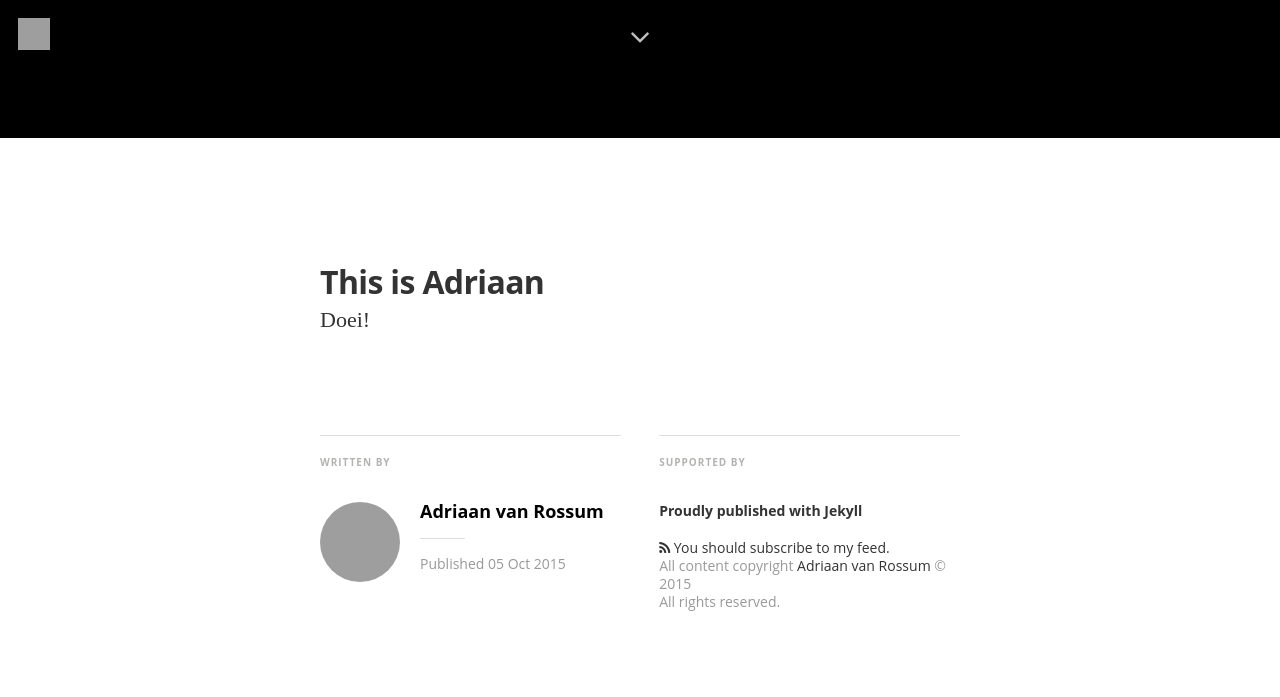
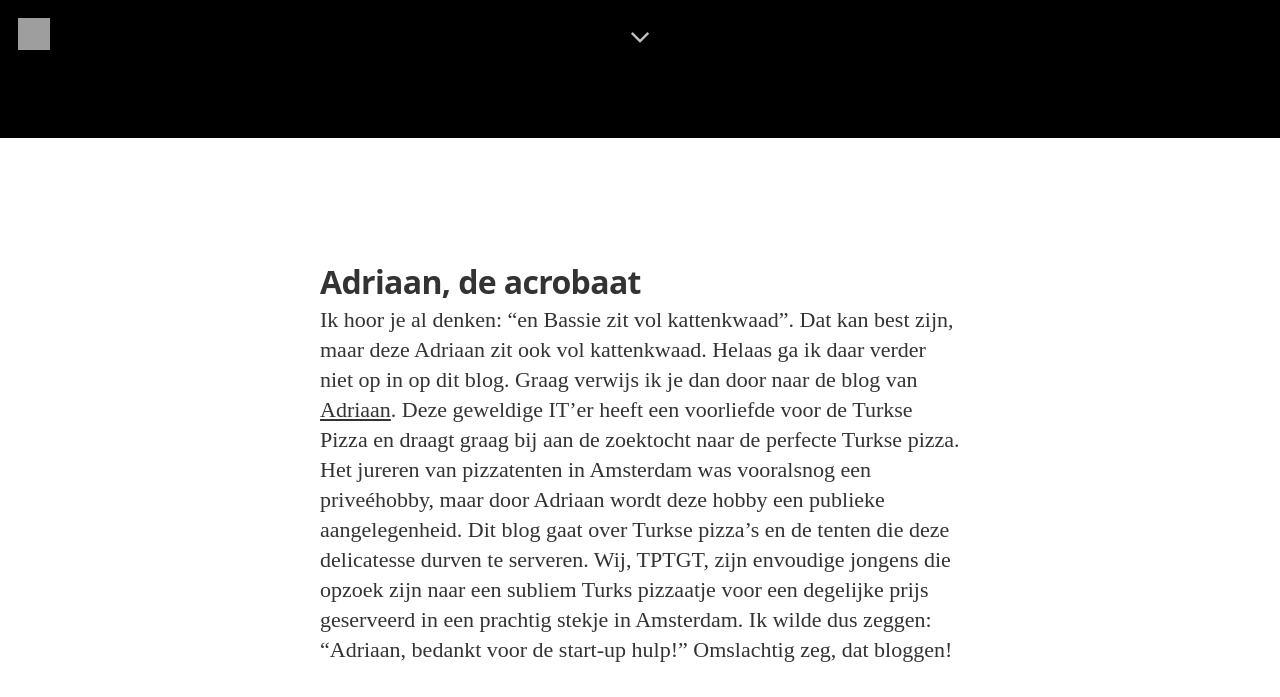
Before and after one commit to netwerken/tptgt, a Jekyll site: the page built from _posts/2015-10-04-adriaan-is-baas.md, in a window 1280 px wide and 900 px high, scrolled down 762 px, cut to the strip 0-697 px from the top of the window. Built offline with Jekyll 4.4.1, drawn with Linux system fonts in a browser that asks for light colours; nearby versions of some CDN libraries; some web fonts are replaced; Markdown is read by kramdown in place of the engine named in the settings; some of the changed text lies outside the part shown; grey boxes are pictures that could not be loaded.

Commit message:
Update 2015-10-04-adriaan-is-baas.md
Aed Bedankt

```diff
--- a/_posts/2015-10-04-adriaan-is-baas.md
+++ b/_posts/2015-10-04-adriaan-is-baas.md
@@ -9,6 +9,6 @@ tags:
 image: https://cloud.githubusercontent.com/assets/14966904/10270432/60b478f2-6af1-11e5-9004-704e24631aba.png
 ---
 
-# This is Adriaan
+# Adriaan, de acrobaat
 
-Doei!
+Ik hoor je al denken: "en Bassie zit vol kattenkwaad". Dat kan best zijn, maar deze Adriaan zit ook vol kattenkwaad. Helaas ga ik daar verder niet op in op dit blog. Graag verwijs ik je dan door naar de blog van [Adriaan]({http://demaandvanadriaan.nl/}). Deze geweldige IT'er heeft een voorliefde voor de Turkse Pizza en draagt graag bij aan de zoektocht naar de perfecte Turkse pizza. Het jureren van pizzatenten in Amsterdam was vooralsnog een priveéhobby, maar door Adriaan wordt deze hobby een publieke aangelegenheid. Dit blog gaat over Turkse pizza's en de tenten die deze delicatesse durven te serveren. Wij, TPTGT, zijn envoudige jongens die opzoek zijn naar een subliem Turks pizzaatje voor een degelijke prijs geserveerd in een prachtig stekje in Amsterdam. Ik wilde dus zeggen: "Adriaan, bedankt voor de start-up hulp!" Omslachtig zeg, dat bloggen!
```
